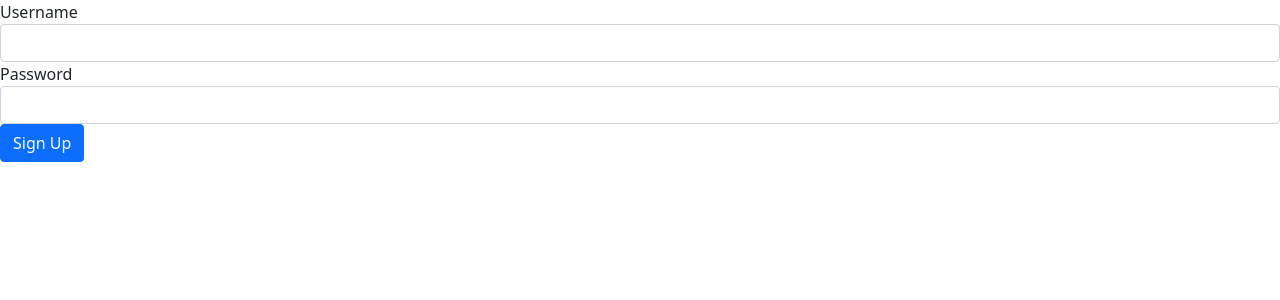
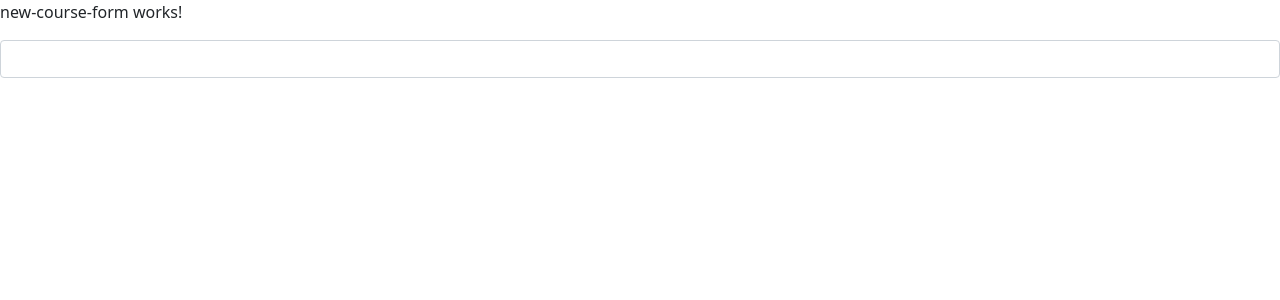
Before and after one commit to Keflemariam/Authors_List, an Angular app: page / in a window 1280 px wide. Shown: the top 300 px of the page. Built offline with nearby package versions, Linux system fonts and the light colour scheme.

Commit message:
add Form Array object

```diff
--- a/src/app/app.component.html
+++ b/src/app/app.component.html
@@ -1,2 +1,2 @@
 
-<signup-form></signup-form>
+<app-new-course-form></app-new-course-form>
--- a/src/app/app.module.ts
+++ b/src/app/app.module.ts
@@ -8,13 +8,15 @@
 import { ContactFormComponent } from './contact-form/contact-form.component';
 import { SignupFormComponent } from './signup-form/signup-form.component';
 import { ReactiveFormsModule } from '@angular/forms';
+import { NewCourseFormComponent } from './new-course-form/new-course-form.component';
 
 @NgModule({
   declarations: [
     AppComponent,
     AuthorsComponent,
     ContactFormComponent,
-    SignupFormComponent
+    SignupFormComponent,
+    NewCourseFormComponent
   ],
   imports: [
     BrowserModule,
--- /dev/null
+++ b/src/app/new-course-form/new-course-form.component.html
@@ -0,0 +1,12 @@
+<p>new-course-form works!</p>
+<form>
+    <input
+        type="text" class="form-control"
+        (keyup.enter)="addTopic(topic)" #topic>
+    <ul class="list-group">
+        <li
+            *ngFor="let topic of getControls()"
+            class="list-group-item"></li>
+            {{topic.value}}
+    </ul>
+</form>
--- /dev/null
+++ b/src/app/new-course-form/new-course-form.component.ts
@@ -0,0 +1,22 @@
+import { Component } from '@angular/core';
+import { FormArray, FormControl, FormGroup } from '@angular/forms';
+
+@Component({
+  selector: 'app-new-course-form',
+  templateUrl: './new-course-form.component.html',
+  styleUrls: ['./new-course-form.component.css']
+})
+export class NewCourseFormComponent  {
+  form=new FormGroup({
+    topics: new FormArray([])
+  });
+
+  addTopic(topic: HTMLInputElement){
+    (this.form.get('topics') as FormArray).push(new FormControl(topic.value))
+  }
+
+  getControls(){
+    return (this.form.get('topics')as FormArray).controls;
+  }
+
+}
```
Also changed, not shown: src/app/new-course-form/new-course-form.component.css (added), 1 other file (tests, documents, lock files or other folders).
